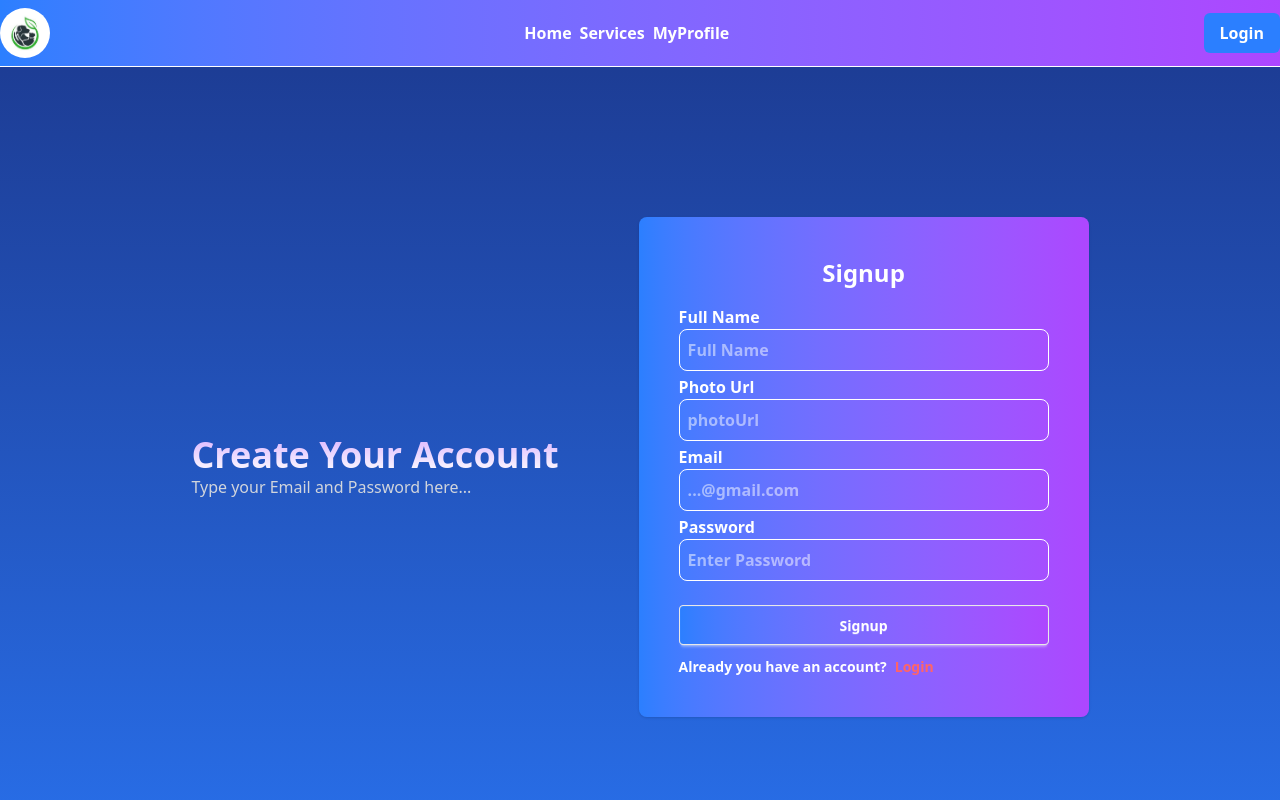
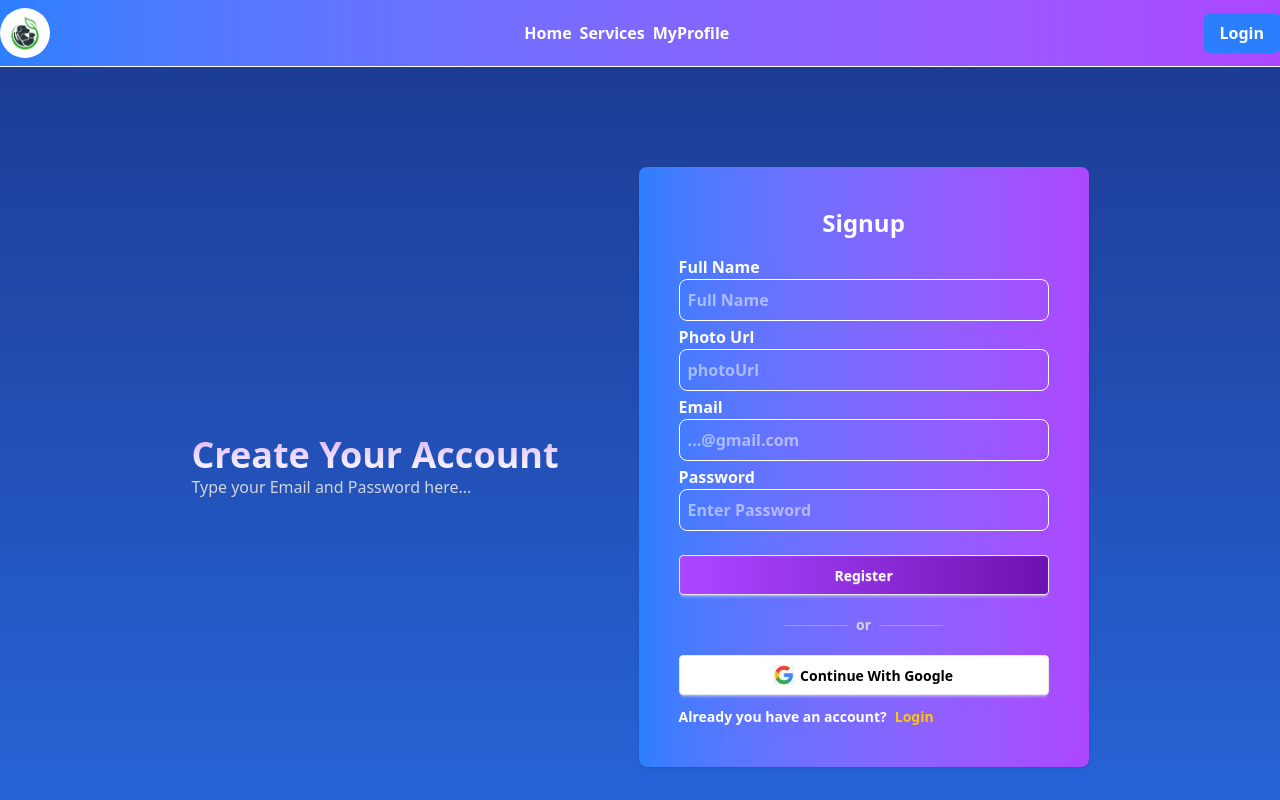
Before and after one commit to Shourav52/WarmPaws, a React (Vite) app: page /signup in a window 1280 px wide. Shown: the top 800 px of the page. Built offline with nearby package versions, Linux system fonts and the light colour scheme; no server answers.

Commit message:
added MyProfile page with design and functionality

```diff
--- a/src/Provider/AuthProvider.jsx
+++ b/src/Provider/AuthProvider.jsx
@@ -1,24 +1,31 @@
-import { createUserWithEmailAndPassword, onAuthStateChanged } from 'firebase/auth';
+import { createUserWithEmailAndPassword, GoogleAuthProvider, onAuthStateChanged, signInWithPopup } from 'firebase/auth';
 import React, { createContext, useEffect, useState } from 'react'
 import auth from '../firebase/firebase.config';
 
 export const AuthContext = createContext();
 
-
+const googleProvider = new GoogleAuthProvider
 const AuthProvider = ({children}) => {
     const [loading,setLoading]= useState(true);
     const [user, setUser] = useState(null);
+
 
     const signupWithEmailAndPassword = (email,pass)=>{
         console.log(email,pass);
 
         return createUserWithEmailAndPassword(auth,email,pass)
     }
+      const handleGoogleSignin =()=>{
+        return signInWithPopup(auth,googleProvider)
+      }
+
 
     const authData={
         signupWithEmailAndPassword,
         setUser,
         user,
+        handleGoogleSignin,
+        loading
     }
     useEffect(()=>{
          const unsubscribe = onAuthStateChanged(auth,(currentUser)=>{
--- a/src/compunents/Footer.jsx
+++ b/src/compunents/Footer.jsx
@@ -3,7 +3,7 @@ import React from 'react'
 const Footer = () => {
   return (
 
-      <footer className="footer sm:footer-horizontal bg-base-300 text-base-content p-10">
+      <footer className="footer mt-48 sm:footer-horizontal bg-base-300 text-base-content  p-10">
   <nav>
     <h6 className="footer-title">Services</h6>
     <a className="link link-hover">Branding</a>
--- a/src/pages/Login.jsx
+++ b/src/pages/Login.jsx
@@ -11,7 +11,7 @@ import { AuthContext } from '../Provider/AuthProvider';
 
 const Login = () => {
 
-     const {setUser,user} = useContext(AuthContext)
+     const {setUser,handleGoogleSignin} = useContext(AuthContext)
 
 
 
@@ -29,43 +29,18 @@ const Login = () => {
         console.log(error);
 
        });
-  //      const handleGoogleSignin =()=>{
-
-  //       signInWithPopup(auth, googleProvider)
-  //        .then((res)=>{
-  //         setuser(res.user);
-  //         toast.success('Google Signin succesfull')
-  //        })
-  //        .catch((e)=>{
-  //         toast.error(e.message);
-  //        })
-  //      };
-  //     const handleSignout = (e)=> {
-  //        signOut(auth)
-  //        .then(()=>{
-  //         toast.success('Signout succesfull')
-  //         setuser(null);
-  //        })
-  //        .catch((e)=>{
-  //         toast.error(e.message);
-  //        })
-  //     };
-
-  //     const handleForgetPassword = (e) =>{
-  //       console.log();
-  //       const email = emailRef.current.value;
-  //       sendPasswordResetEmail(auth, email)
-  // .then(() => {
-  //   toast.success("Reset mail sent!");
-  // })
-  // .catch((e) => {
-  //   console.log("RESET ERROR:", e);
-  //   toast.error(e.message);
-  // });
 
       };
+      const googleSignin =()=>{
+        handleGoogleSignin()
+        .then(result=>{
+          const user = result.user
+          setUser(user)
+        })
+        .catch(err=> console.log(err))
+      }
 
-      console.log(user);
+
   return (
     <div className="min-h-screen flex items-center justify-center ">
         <MyContainer className={"flex justify-center items-center gap-20"}>
@@ -96,11 +71,11 @@ const Login = () => {
                <div className='text-center cursor-pointer'>
               <button
               type='button'
-              className='text-sm cursor-pointer hover:underline'>Forget Password?
+              className='text-sm cursor-pointer hover:underline hover:text-yellow-400'>Forget Password?
               </button>
              </div>
 
-            <button className='text-white btn bg-gradient-to-r font-extrabold from-blue-500 to-purple-500  mt-3 '>
+            <button className='text-white btn bg-gradient-to-r  from-purple-500 to-purple-800 font-extrabold   mt-3 '>
               Login
             </button>
            <div className='flex justify-center place-items-center gap-2 my-4'>
@@ -108,13 +83,14 @@ const Login = () => {
               <span className='text-sm text-gray-300'>or</span>
               <div className='h-px w-16 bg-gray-400'></div>
            </div>
-           <button type='submit'
+           <button onClick={googleSignin}
+            type='submit'
              className='flex  bg-white text-black justify-center btn'>
               <img className='w-5' src={googleimg} alt="" />
               Continue With Google
             </button>
             <p className='text-sm  mt-3 text-center'>
-              Don't have an account? <Link className='text-red-400' to={"/signup"} >Signup</Link>
+              Don't have an account? <Link className='text-yellow-400 hover:underline' to={"/signup"} >Register</Link>
             </p>
 
             </form>
--- a/src/pages/MyProfile.jsx
+++ b/src/pages/MyProfile.jsx
@@ -1,9 +1,69 @@
-import React from 'react'
+import React, { useContext, useState } from 'react'
+import { AuthContext } from '../Provider/AuthProvider';
+import { updateProfile } from 'firebase/auth';
+import auth from '../firebase/firebase.config';
 
 const MyProfile = () => {
+  const {setUser, user} = useContext(AuthContext)
+  console.log(user);
+  const [isOpen, setIsOpen] =useState(false)
+  const handleOpenFrom=() =>{
+
+    setIsOpen(!isOpen)
+  }
+  const handleUpdate =(e)=>{
+    e.preventDefault()
+    const name = e.target.name.value;
+    const photourl = e.target.photourl.value;
+
+    updateProfile(auth.currentUser,{
+            displayName: name , photoURL: photourl
+          }).then(()=>{
+               setUser({...user,photoURL:photourl, displayName:name})
+          }).catch((error)=>{
+               console.log(error);
+          });
+  }
+
   return (
-    <div>
-      my MyProfile page
+    <div className='flex flex-col justify-center items-center mt-10 mb-10'>
+      <div className="avatar">
+       <div className="ring-primary ring-offset-base-100 w-24 rounded-full ring-2 ring-offset-2">
+       <img src={user?.photoURL} />
+       </div>
+      </div>
+      <h1 className='border-1 pl-10 pr-10 mt-5 text-white font-bold'>{user?.displayName}</h1>
+      <h2 className='mt-3 border-1 p-2 text-white font-bold'>{user?.email}</h2>
+      <button onClick={handleOpenFrom} className='mt-3 btn'>Update Profile</button>
+
+      {
+        isOpen && (
+            <form onSubmit={handleUpdate}
+            className='flex flex-col gap-1 mt-10 bg-gradient-to-r  from-blue-500 text-white px-5 py-5 rounded-2xl to-purple-500' action="">
+               <h1 className='text-center text-2xl mb-4'>Update Profile</h1>
+              <div className='relative'>
+                <label htmlFor="">Name</label>
+                <input defaultValue={user?.displayName} name='name' className='border-white border  rounded-[8px] p-2 w-full'  type= "text" placeholder='Your Name' />
+              </div>
+               <div className='relative'>
+                <label htmlFor="">Photo Url</label>
+                <input defaultValue={user?.photoURL} name='photourl' className='border-white border  rounded-[8px] p-2 w-full'  type= "text" placeholder='Photo Url' />
+              </div>
+
+             <div>
+               <label htmlFor="">Email</label>
+              <input  defaultValue={user?.email}
+              name='email'
+               className='border-white border rounded-[8px] p-2 w-full'  type="email" placeholder='Enter Your Email' />
+             </div>
+
+
+            <button className='text-white btn bg-gradient-to-r  from-purple-500 to-purple-800 font-extrabold   mt-3 '>
+              Update
+            </button>
+            </form>
+        )
+      }
     </div>
   )
 }
--- a/src/pages/Signup.jsx
+++ b/src/pages/Signup.jsx
@@ -6,10 +6,12 @@ import {Link} from 'react-router'
 import { AuthContext } from '../Provider/AuthProvider';
 import { updateProfile } from 'firebase/auth';
 import auth from '../firebase/firebase.config';
+import googleimg from '../assets/images.png'
+
 
 const Signup = () => {
 
-  const {signupWithEmailAndPassword, setUser, user}= useContext(AuthContext);
+  const {signupWithEmailAndPassword, setUser, user,handleGoogleSignin}= useContext(AuthContext);
     const handleSubmit = (e)=>{
          e.preventDefault()
          const email = e.target.email.value;
@@ -18,6 +20,7 @@ const Signup = () => {
          const photoUrl = e.target.photoUrl.value;
          signupWithEmailAndPassword(email,pass)
          .then((userCredential) =>{
+
           updateProfile(auth.currentUser,{
             displayName: name , photoURL: photoUrl
           }).then(()=>{
@@ -32,7 +35,14 @@ const Signup = () => {
     }
     console.log(user);
 
-
+     const googleSignin =()=>{
+        handleGoogleSignin()
+        .then(result=>{
+          const user = result.user
+          setUser(user)
+        })
+        .catch(err=> console.log(err))
+      }
   return (
    <div className="min-h-screen flex items-center justify-center ">
         <MyContainer className={"flex justify-center items-center gap-20"}>
@@ -40,7 +50,7 @@ const Signup = () => {
             <h1 className='bg-gradient-to-b from-purple-300 to-white bg-clip-text text-transparent font-semibold text-4xl'>Create Your Account</h1>
             <p className='text-gray-300'>Type your Email and Password here... </p>
         </div>
-        <div className="card bg-gradient-to-r p-10 from-blue-500 to-purple-500 w-[450px] h-[500px] text-white font-semibold shadow-sm ">
+        <div className="card bg-gradient-to-r p-10 from-blue-500 to-purple-500 w-[450px] h-auto text-white font-semibold shadow-sm ">
             <h1 className='text-center text-2xl mb-4'>Signup</h1>
             <form onSubmit={handleSubmit}  className='flex flex-col gap-1' action="">
               <div>
@@ -65,12 +75,24 @@ const Signup = () => {
                 {/* {show ? <FaEye /> : <IoEyeOff />} */}
                 </span>
              </div>
-               <button className='text-white btn bg-gradient-to-r  from-blue-500 to-purple-500  mt-5 '>
-              Signup
+               <button className='text-white  btn bg-gradient-to-r  from-purple-500 to-purple-800  mt-5 '>
+              Register
+            </button>
+
+               <div className='flex justify-center place-items-center gap-2 my-4'>
+              <div className='h-px w-16 bg-gray-400'></div>
+              <span className='text-sm text-gray-300'>or</span>
+              <div className='h-px w-16 bg-gray-400'></div>
+           </div>
+           <button onClick={googleSignin}
+            type='submit'
+             className='flex  bg-white text-black justify-center btn'>
+              <img className='w-5' src={googleimg} alt="" />
+              Continue With Google
             </button>
 
             <p className='text-sm mt-2 '>
-              Already you have an account?<Link className='text-red-400 ml-2 cursor-pointer' to={"/login"} >Login</Link>
+              Already you have an account?<Link className='text-yellow-400 ml-2 cursor-pointer hover:underline' to={"/login"} >Login</Link>
             </p>
 
             </form>
--- /dev/null
+++ b/src/routes/PrivateRoute.jsx
@@ -0,0 +1,18 @@
+import React, { useContext } from 'react'
+import { AuthContext } from '../Provider/AuthProvider'
+import { Navigate } from 'react-router';
+
+const PrivateRoute = ({children}) => {
+    const {user, loading}= useContext(AuthContext)
+
+    if(loading){
+        return <p>Loading......</p>
+    }
+  if(user){
+    return children
+  }
+
+  return <Navigate to='/login'></Navigate>
+};
+
+export default PrivateRoute;
--- a/src/routes/routes.jsx
+++ b/src/routes/routes.jsx
@@ -5,6 +5,7 @@ import MyProfile from "../pages/MyProfile";
 import Services from "../pages/Services";
 import Login from "../pages/Login";
 import Signup from "../pages/Signup";
+import PrivateRoute from "./PrivateRoute";
 
 
 
@@ -24,7 +25,7 @@ export    const router = createBrowserRouter([
              },
              {
                 path:"/myProfile",
-                element: <MyProfile />,
+                element: <PrivateRoute><MyProfile /></PrivateRoute>,
              },
              {
                 path:"/login",
```
